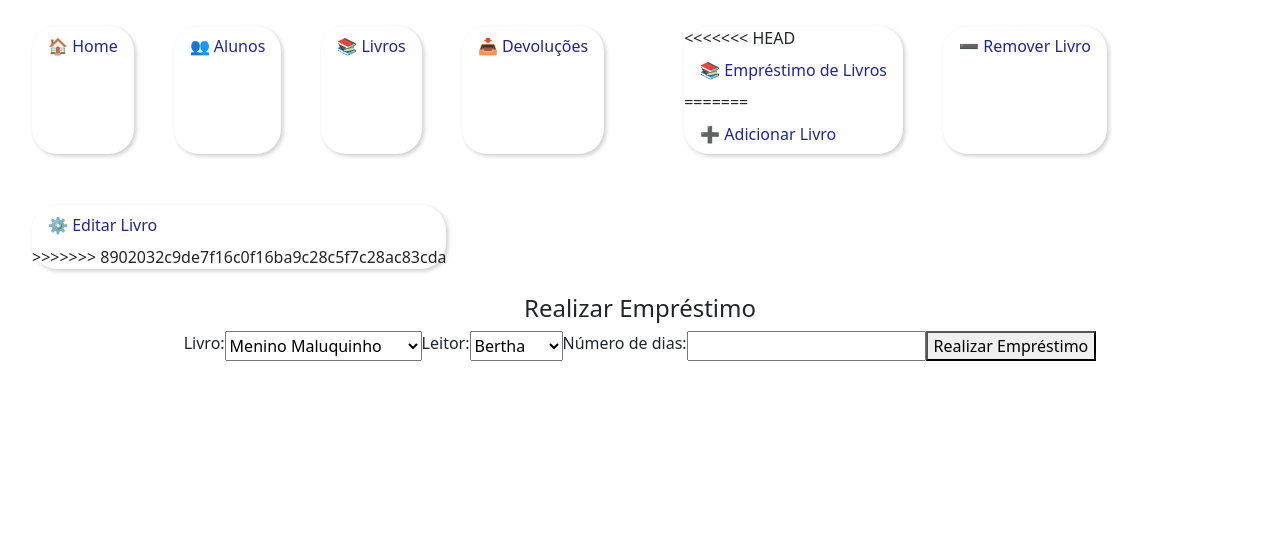
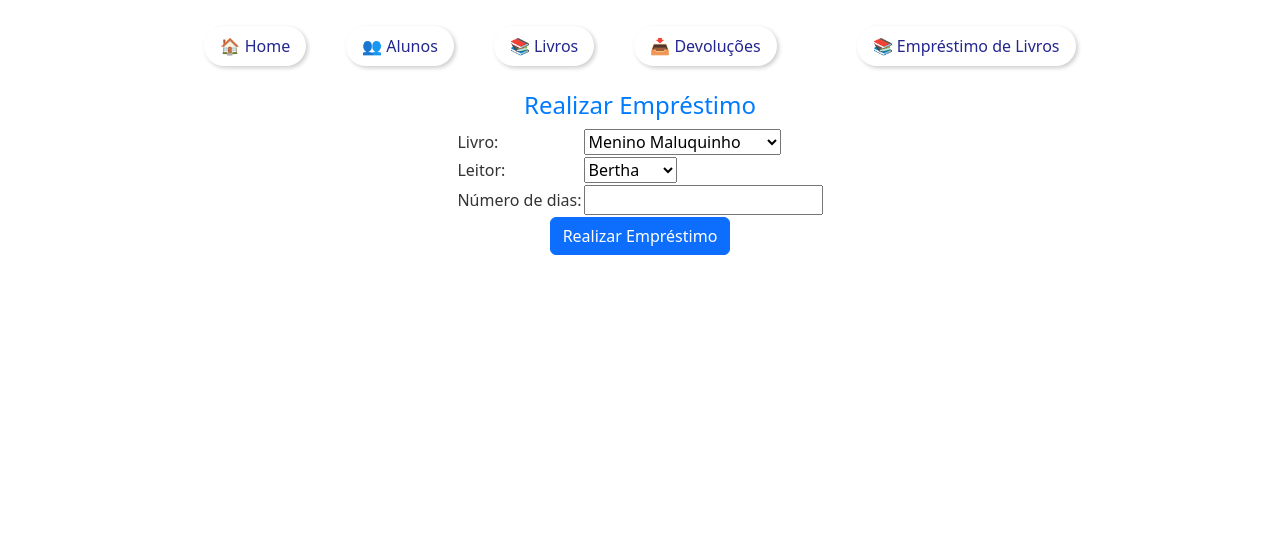
Before and after one commit to GustavoHcode/Biblioteca-BookKeeper, a Django app: page /loan_books/ in a window 1280 px wide. Shown: the part 116-676 px from the top of the page. After the commit the page ends 371 px from the top, so only its background shows below. Run offline with Django 5.2, Linux system fonts and the light colour scheme; data comes from the database, SQL or seed files in the repository; both versions use the stored data as it was after the commit.

Commit message:
resolvido erro no mergen

```diff
--- a/biblioteca_app/templates/index.html
+++ b/biblioteca_app/templates/index.html
@@ -46,17 +46,7 @@
         <li class="nav-item"></li>
 
         <li class="nav-item">
-<<<<<<< HEAD
             <a class="nav-link {% if current_tab == 'loan_books' %}active{% endif %}" href="{% url 'loan_books'%}">📚 Empréstimo de Livros</a>
-=======
-            <a class="nav-link {% if current_tab == 'add_book' %}active{% endif %}" href="/books/add">➕ Adicionar Livro</a>
-        </li>
-        <li class="nav-item">
-            <a class="nav-link {% if current_tab == 'add_book' %}active{% endif %}" href="{% url 'remove_book' %}">➖ Remover Livro</a>
-        </li>
-        <li class="nav-item">
-            <a class="nav-link {% if current_tab == 'add_book' %}active{% endif %}" href="{% url 'edit_book_list'%}">⚙️ Editar Livro</a>
->>>>>>> 8902032c9de7f16c0f16ba9c28c5f7c28ac83cda
         </li>
     </ul>
 </div>
--- a/biblioteca_app/templates/loan_books.html
+++ b/biblioteca_app/templates/loan_books.html
@@ -6,27 +6,37 @@
 
 <div class="container-fluid d-flex flex-column align-items-center" style="height: 100vh;">
 
-    <h4>Realizar Empréstimo</h4>
+    <h4 style="color: #007bff;">Realizar Empréstimo</h4>
 
     <div id="loanForm" class="row justify-content-start align-items-center">
 
         <form method="POST" class="d-flex">
             {% csrf_token %}
-            <label for="book">Livro:</label>
-            <select name="book" id="book">
+            <table>
+                <tr>
+                    <td><label for="book" style="color: #333;">Livro:</label></td>
+                    <td><select name="book" id="book">
                         {% for book in books %}
                             <option value="{{ book.id }}">{{ book.book_name }}</option>
                         {% endfor %}
-            </select>
-            <label for="reader">Leitor:</label>
-            <select name="reader" id="reader">
+                    </select></td>
+                </tr>
+                <tr>
+                    <td><label for="reader" style="color: #333;">Leitor:</label></td>
+                    <td><select name="reader" id="reader">
                         {% for reader in readers %}
                             <option value="{{ reader.id }}">{{ reader.reader_name }}</option>
                         {% endfor %}
-            </select>
-            <label for="days">Número de dias:</label>
-            <input type="number" name="days" id="days">
-            <button type="submit">Realizar Empréstimo</button>
+                    </select></td>
+                </tr>
+                <tr>
+                    <td><label for="days" style="color: #333;">Número de dias:</label></td>
+                    <td><input type="number" name="days" id="days"></td>
+                </tr>
+                <tr>
+                    <td colspan="2" style="text-align: center;"><button type="submit" class="btn btn-primary">Realizar Empréstimo</button></td>
+                </tr>
+            </table>
         </form>
 
     </div>
@@ -64,3 +74,36 @@
     });
 });
 </script>
+
+<style>
+/* Estilo para o container principal */
+.container-fluid {
+    background-color: #f2f2f2;
+    padding: 20px;
+}
+
+/* Estilo para o título */
+h4 {
+    margin-bottom: 20px;
+    font-size: 24px;
+}
+
+/* Estilo para os rótulos */
+label {
+    margin-right: 10px;
+}
+
+/* Estilo para as caixas de seleção e entrada */
+select, input[type="number"] {
+    padding: 8px;
+    border-radius: 5px;
+    border: 1px solid #ccc;
+}
+
+/* Estilo para o botão de submit */
+button[type="submit"] {
+    padding: 8px 20px;
+    border-radius: 5px;
+    cursor: pointer;
+}
+</style>
```
Also changed, not shown: biblioteca_app/templates/books.html (+0 -15 lines), biblioteca_app/templates/readers.html (+5 -7 lines), biblioteca_app/templates/returns.html (+0 -20 lines), db.sqlite3. Lines whose indentation alone changed are shown as unchanged.
